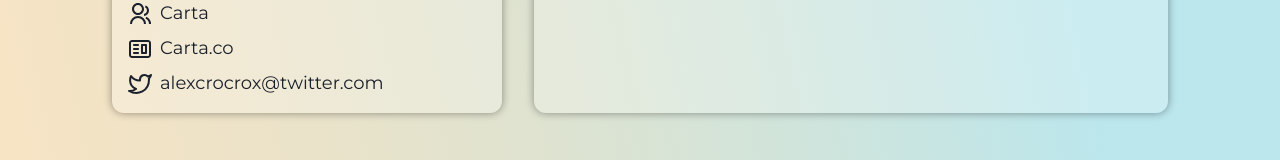
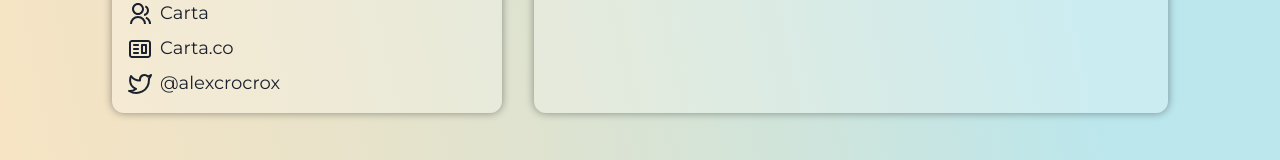
Before and after one commit to jermainejanszen/carta, a Next.js app: page /profile in a window 1280 px wide. Shown: the part 575-735 px from the top of the page. Built offline with nearby package versions, Linux system fonts and the light colour scheme.

Commit message:
added tooltips to profile page

```diff
--- a/pages/profile/index.tsx
+++ b/pages/profile/index.tsx
@@ -10,7 +10,8 @@
   HStack,
   Stat,
   StatLabel,
-  StatNumber } from '@chakra-ui/react';
+  StatNumber,
+  Tooltip} from '@chakra-ui/react';
 import { FiCheckCircle, FiCalendar, FiClock, FiTwitter } from 'react-icons/fi';
 import { CgWebsite } from 'react-icons/cg';
 import { RiGroupLine } from 'react-icons/ri';
@@ -138,21 +139,27 @@
               </Text>
               <HStack>
                 <RiGroupLine size={24} />
+                <Tooltip hasArrow label="Company">
                   <Text fontSize="lg">
                     Carta
                   </Text>
+                </Tooltip>
               </HStack>
               <HStack>
                 <CgWebsite size={24} />
-                <Text fontSize="lg">
-                  Carta.co
-                </Text>
+                <Tooltip hasArrow label="Website">
+                  <Text fontSize="lg">
+                    Carta.co
+                  </Text>
+                </Tooltip>
               </HStack>
               <HStack>
                 <FiTwitter size={24} />
-                <Text fontSize="lg">
-                  alexcrocrox@twitter.com
-                </Text>
+                <Tooltip hasArrow label="Twitter">
+                  <Text fontSize="lg">
+                    @alexcrocrox
+                  </Text>
+                </Tooltip>
               </HStack>
           </VStack>
 
```
